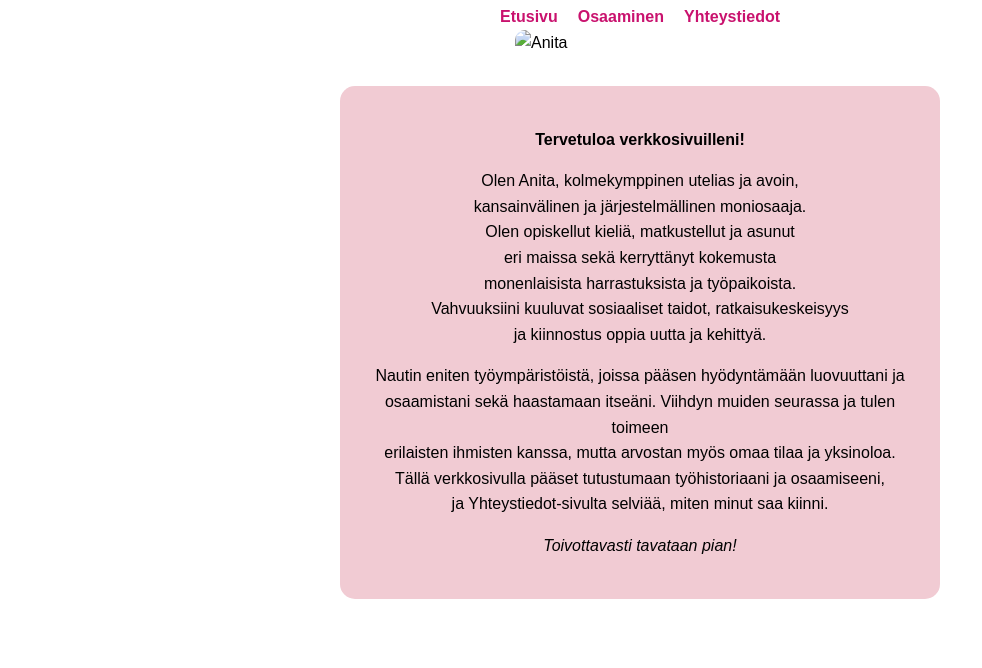
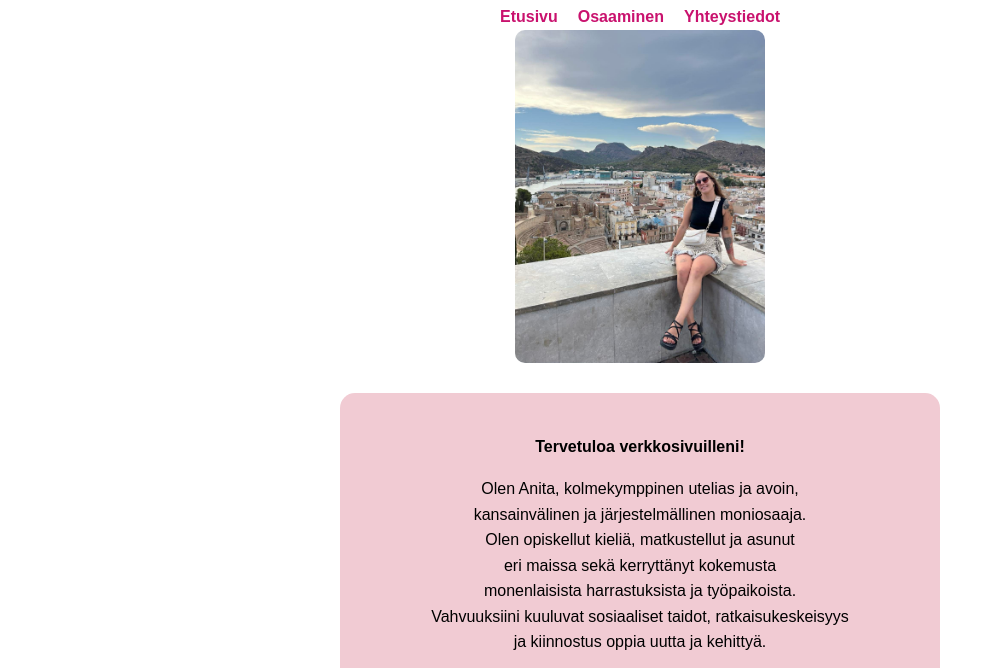
Before and after one commit to anitakristina-ui/cv, a plain HTML site: page index.html in a window 1280 px wide. Shown: the part 54-722 px from the top of the page, without its empty margins (0-982 px from the left). Drawn offline with Linux system fonts and the light colour scheme.

Commit message:
Update index.html

```diff
--- a/index.html
+++ b/index.html
@@ -99,7 +99,7 @@
     </nav>
 
     <div class="kuva-astia">
-        <img src="kuva.jpg.jpg" class="profiilikuva" alt="Anita">
+        <img src="kuva.jpg" class="profiilikuva" alt="Anita">
     </div>
 
     <div class="varilaatikko">
@@ -127,4 +127,5 @@
 
 </body>
 
+
 </html>
```
